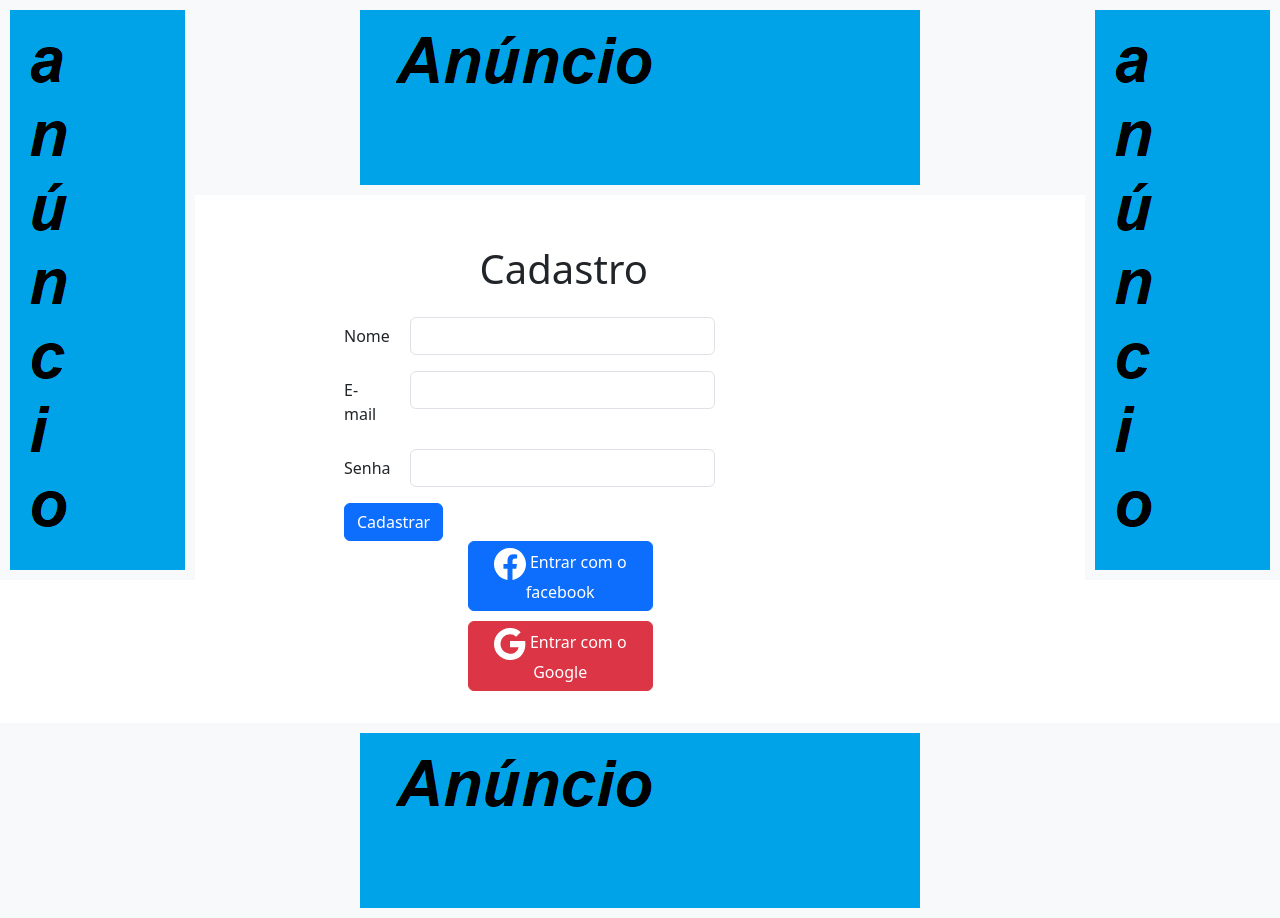
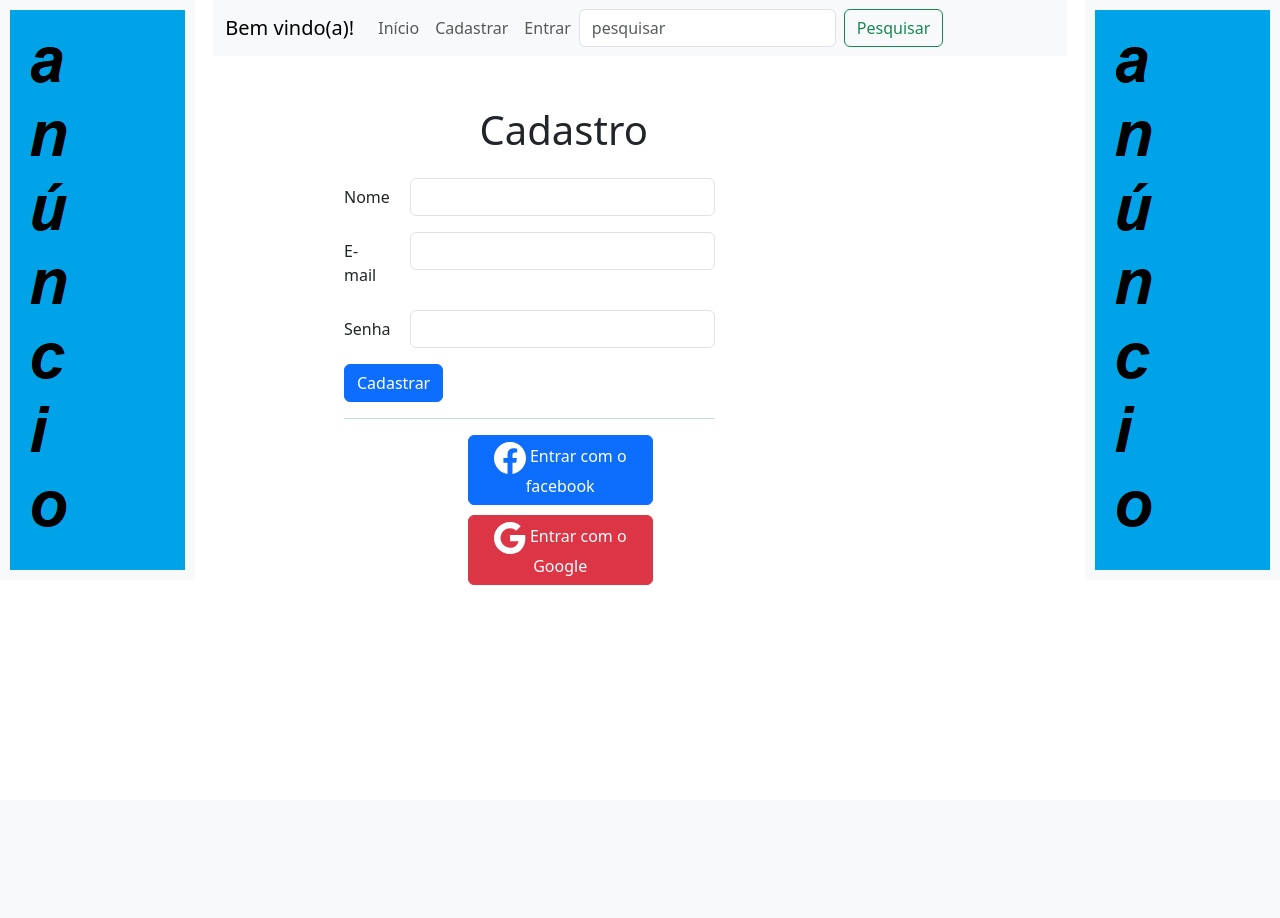
Before and after one commit to jefftdb/Aplicativo_para_idosos, a Flask app: page /register in a window 1280 px wide. After the commit the page ends 585 px from the top, so only its background shows below. Run offline with Flask 3, Linux system fonts and the light colour scheme; some libraries are stand-ins or nearby versions.

Commit message:
melhorei o layout um pouco

```diff
--- a/app.py
+++ b/app.py
@@ -13,6 +13,7 @@ login_manager = LoginManager(app)
 db = SQLAlchemy(app)
 
 from controller.login_controller import *
+from controller.lista_videos_controller import *
 
 if __name__ == "__main__":
     app.run(debug=True)
--- a/controller/login_controller.py
+++ b/controller/login_controller.py
@@ -36,6 +36,9 @@ def login():
         if not user or not user.verify_password(pwd):
             return redirect(url_for('login'))
 
+
+
+
         login_user(user)
         return redirect(url_for('index'))
 
--- a/view/static/css/estilo.css
+++ b/view/static/css/estilo.css
@@ -17,4 +17,5 @@
     margin-top: 50px;
     margin-bottom: 50px;
 
+
   }
--- /dev/null
+++ b/view/templates/base-template.html
@@ -0,0 +1,97 @@
+<!DOCTYPE html>
+<html lang="en">
+
+<head>
+  <meta charset="UTF-8">
+  <meta name="viewport" content="width=device-width, initial-scale=1.0">
+  <title>Document</title>
+  <link href="{{url_for('static', filename = 'css/bootstrap.min.css')}}" rel="stylesheet">
+  <link href="{{url_for('static', filename = 'css/estilo.css')}}" rel="stylesheet">
+</head>
+
+<body>
+    {% block header %}
+    {% if current_user.is_authenticated: %}
+
+    <div class="row mb-2 col-md-8 offset-md-2">
+        <nav class="navbar navbar-expand-lg bg-body-tertiary">
+            <div class="container-fluid">
+                <a class="navbar-brand">Bem vindo(a)! Sr(a) {{ current_user.nome }}</a>
+              <button class="navbar-toggler" type="button" data-bs-toggle="collapse" data-bs-target="#navbarNavAltMarkup" aria-controls="navbarNavAltMarkup" aria-expanded="false" aria-label="Toggle navigation">
+                <span class="navbar-toggler-icon"></span>
+              </button>
+              <div class="collapse navbar-collapse" id="navbarNavAltMarkup">
+                <div class="navbar-nav">
+                  <a class="nav-link" aria-current="page" href="{{url_for('index')}}">Início</a>
+                  <a class="nav-link" href="{{url_for('logout')}}">Sair</a>
+                  <a class="nav-link" href="{{url_for('lista_videos',id = current_user.id )}}">Meus Cursos</a>
+                  <a class="nav-link" href="{{url_for('lista_favoritos',id = current_user.id )}}">Meus favoritos</a>
+                </div>
+                <form class="d-flex" role="search">
+                    <input class="form-control me-2" type="search" placeholder="pesquisar" aria-label="Pesquisar">
+                    <button class="btn btn-outline-success" type="submit">Pesquisar</button>
+                </form>
+              </div>
+            </div>
+          </nav>
+
+
+      </div>
+
+
+
+      {% else %}
+
+      <div class="row mb-2 col-md-8 offset-md-2">
+        <nav class="navbar navbar-expand-lg bg-body-tertiary">
+            <div class="container-fluid">
+                <a class="navbar-brand">Bem vindo(a)!</a>
+              <button class="navbar-toggler" type="button" data-bs-toggle="collapse" data-bs-target="#navbarNavAltMarkup" aria-controls="navbarNavAltMarkup" aria-expanded="false" aria-label="Toggle navigation">
+                <span class="navbar-toggler-icon"></span>
+              </button>
+              <div class="collapse navbar-collapse" id="navbarNavAltMarkup">
+                <div class="navbar-nav">
+                  <a class="nav-link" aria-current="page" href="{{url_for('index')}}">Início</a>
+                  <a class="nav-link" href="{{url_for('register')}}">Cadastrar</a>
+                  <a class="nav-link" href="{{url_for('login')}}">Entrar</a>
+                </div>
+                <form class="d-flex" role="search">
+                    <input class="form-control me-2" type="search" placeholder="pesquisar" aria-label="Pesquisar">
+                    <button class="btn btn-outline-success" type="submit">Pesquisar</button>
+                </form>
+              </div>
+            </div>
+          </nav>
+
+
+      </div>
+
+      {% endif %}
+      {% endblock header %}
+
+      {% block conteudo %}
+      {% endblock conteudo %}
+
+    {% block footer %}
+  <!-- Anúncio Lateral Esquerdo -->
+  <div class="anuncio-lateral" style="left: 0;">
+    <div class="d-block">
+      <img class="img-fluid" src="{{url_for('static',filename = 'anuncio_pe.png')}}">
+    </div>
+
+  </div>
+
+
+    <!-- Anúncio Lateral Direito -->
+    <div class="anuncio-lateral" style="right: 0;">
+      <div class="d-block">
+        <img class="img-fluid" src="{{url_for('static',filename = 'anuncio_pe.png')}}" alt="Anúncio Lateral">
+      </div>
+    </div>
+
+
+
+  <script src="{{ url_for('static',filename = 'js/bootstrap.bundle.min.js') }}"></script>
+  {% endblock footer %}
+</body>
+</html>
--- a/view/templates/register.html
+++ b/view/templates/register.html
@@ -1,18 +1,8 @@
-<!DOCTYPE html>
-<html lang="en">
-<head>
-  <meta charset="UTF-8">
-  <meta name="viewport" content="width=device-width, initial-scale=1.0">
-  <title>Document</title>
-  <link href="{{url_for('static', filename = 'css/bootstrap.min.css')}}" rel="stylesheet">
-  <link href="{{url_for('static', filename = 'css/estilo.css')}}" rel="stylesheet">
-</head>
-<body>
-    <!-- Anúncio Superior -->
-  <div class="anuncio-superior">
-    <img src="{{url_for('static',filename = 'anuncio_deitado.png')}}">
-  </div>
-
+{% extends 'base-template.html' %}
+{% block header %}
+{{ super() }}
+{% endblock header %}
+{% block conteudo %}
   <!-- Conteúdo Principal -->
   <div class="container row mb-3 col-md-6 offset-md-3 meu_conteudo">
     <div class="row">
@@ -46,6 +36,10 @@
                 <button type="submit" class="btn btn-primary">Cadastrar</button>
             </form>
 
+            <div class="text-success text-center">
+                <hr>
+            </div>
+
             <div class="row mb-3 col-md-6 offset-md-4">
                 <button type="submit" class="btn btn-primary">
                     <svg xmlns="http://www.w3.org/2000/svg" width="32" height="32" fill="currentColor" class="bi bi-facebook" viewBox="0 0 16 16">
@@ -68,21 +62,8 @@
     </div>
  </div>
 
-<!-- Anúncio Lateral Esquerdo -->
-<div class="anuncio-lateral" style="left: 0;">
-    <img src="{{url_for('static',filename = 'anuncio_pe.png')}}">
-</div>
+ {% endblock conteudo %}
 
-<!-- Anúncio Lateral Direito -->
-<div class="anuncio-lateral" style="right: 0;">
-    <img src="{{url_for('static',filename = 'anuncio_pe.png')}}">
-</div>
-
-<!-- Anúncio Inferior -->
-<div class="anuncio-inferior">
-    <img src="{{url_for('static',filename = 'anuncio_deitado.png')}}">
-</div>
-
-<script src="{{ url_for('static',filename = 'js/bootstrap.bundle.min.js') }}"></script>
-</body>
-</html>
+ {% block footer %}
+ {{ super() }}
+ {% endblock footer %}
```
Also changed, not shown: controller/lista_videos_controller.py (added, +18 -0 lines), model/video_model.py (+7 -1 lines), view/templates/index.html (+12 -60 lines), view/templates/lista_favoritos.html (added, +26 -0 lines), view/templates/lista_videos.html (added, +20 -0 lines), view/templates/login.html (+9 -32 lines).
